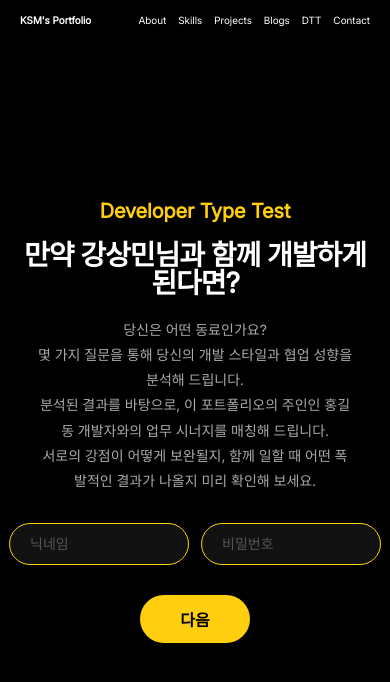
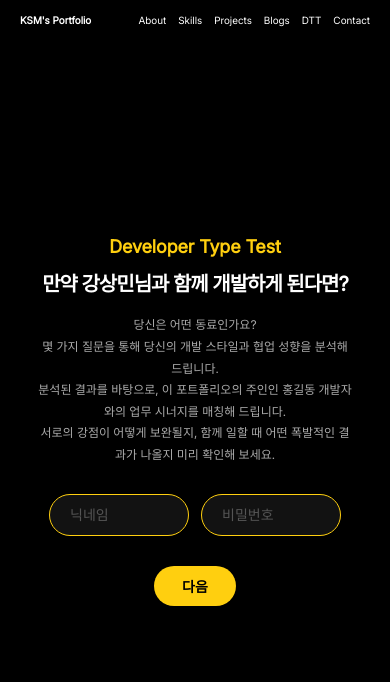
Before and after one commit to wvwwvv/portfolio, a React (Vite) app: page /dtt/login in a window 390 px wide. Shown: the top 682 px of the page. Built offline with nearby package versions, Linux system fonts and the light colour scheme; no server answers.

Commit message:
반응형 추가

```diff
--- a/src/components/DTT/DTTLogin.module.css
+++ b/src/components/DTT/DTTLogin.module.css
@@ -128,3 +128,46 @@
         font-size: 16px;
     }
 }
+
+@media (max-width: 436px) {
+    .section {
+        padding: 50px 20px;
+    }
+
+    .title {
+        font-size: 18px;
+        margin-bottom: 18px;
+    }
+
+    .title_description {
+        font-size: 20px;
+        margin-bottom: 20px;
+    }
+
+    .description {
+        font-size: 12px;
+        max-width: 90%;
+    }
+
+    .header {
+        margin-bottom: 28px;
+    }
+
+    .input_group {
+        gap: 12px;
+        max-width: 80%;
+        margin-bottom: 30px;
+        justify-content: center;
+    }
+
+    .input {
+        padding: 12px 20px;
+        max-width: 140px;
+        font-size: 14px;
+    }
+
+    .next_button {
+        padding: 10px 28px;
+        font-size: 14px;
+    }
+}
--- a/src/components/DTT/DTTResult.module.css
+++ b/src/components/DTT/DTTResult.module.css
@@ -355,14 +355,13 @@
     }
 
 
-
     .explain_container {
-        margin: 24px auto 24px 24px;
+        margin: auto;
     }
 
     .explain_header {
-        font-size: 18px;
-        margin-bottom: 18px;
+        font-size: 14px;
+        margin-bottom: 22px;
         text-align: center;
     }
 
@@ -370,6 +369,7 @@
         font-size: 10px;
         max-width: 90%;
         text-align: center;
+        margin: auto;
     }
 
     .dev_button {
@@ -391,12 +391,12 @@
     .visitors_table_number_header,
     .visitors_table_nickname_header,
     .visitors_table_date_header {
-        font-size: 14px;
+        font-size: 12px;
     }
 
     .visitors_table_number,
     .visitors_table_nickname {
-        font-size: 12px;
+        font-size: 10px;
     }
 
     .visitors_table_date {
--- a/src/components/DTT/DTTTest.module.css
+++ b/src/components/DTT/DTTTest.module.css
@@ -144,7 +144,7 @@
 @media (max-width: 436px) {
     .section {
         padding: 50px 15px 30px 15px;
-        max-width: 90%;
+        max-width: 95%;
     }
 
     .header {
@@ -175,17 +175,17 @@
     }
 
     .options {
-        gap: 12px;
+        gap: 10px;
         flex-wrap: wrap;
     }
 
     .label {
-        font-size: 8px;
+        font-size: 7px;
     }
 
-    .size0, .size5 { width: 34px; height: 34px; }
-    .size1, .size4 { width: 26px; height: 26px; }
-    .size2, .size3 { width: 18px; height: 18px; }
+    .size0, .size5 { width: 22px; height: 22px; }
+    .size1, .size4 { width: 18px; height: 18px; }
+    .size2, .size3 { width: 14px; height: 14px; }
 
     .submitButton {
         padding: 10px 30px;
```
